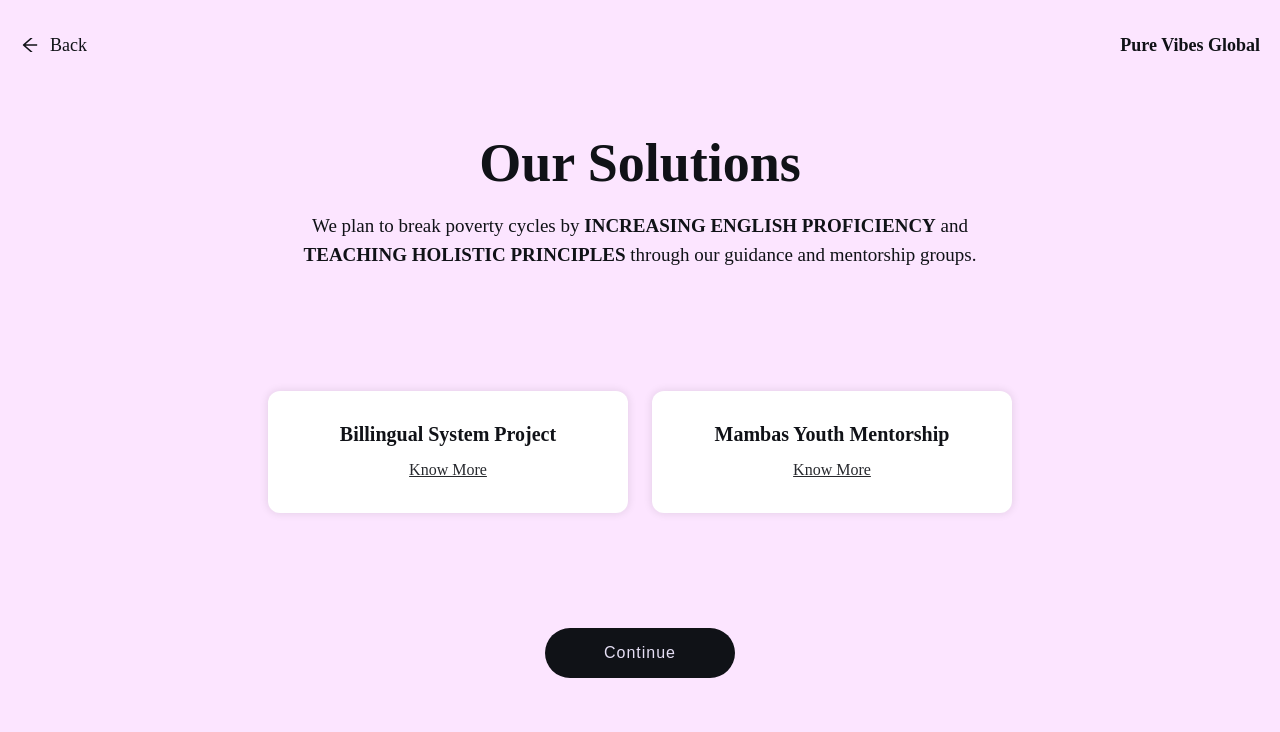
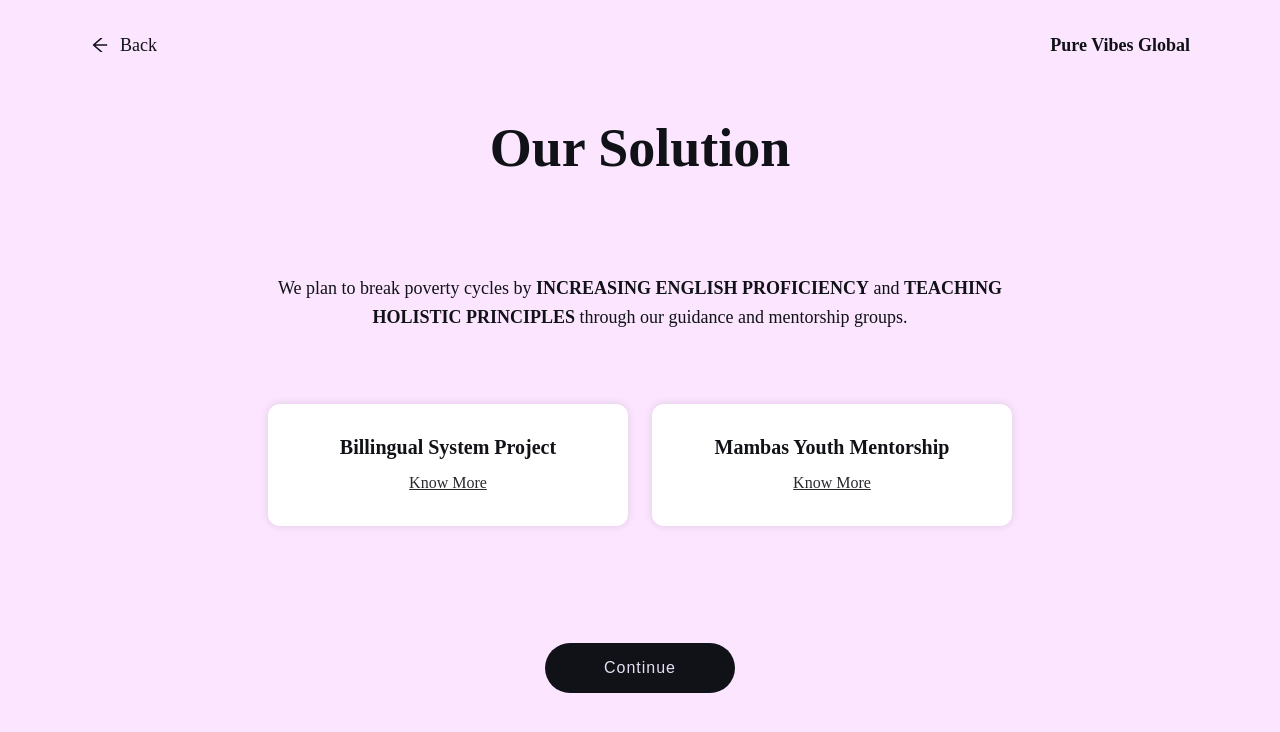
Before and after one commit to WS-Jedp/survey-pure-vibes, a React app: page /solutions in a window 1280 px wide. Shown: the top 732 px of the page. Built offline with nearby package versions, Linux system fonts and the light colour scheme; no server answers.

Commit message:
last features fixed 👌

```diff
--- a/package.json
+++ b/package.json
@@ -4,7 +4,7 @@
   "description": "Interactive survey for pure vibes to fidn the correct subscription plan for their users",
   "main": "src/index.jsx",
   "scripts": {
-    "dev": "webpack serve --mode development",
+    "dev": "webpack serve --mode development --host 0.0.0.0",
     "build": "webpack --mode production"
   },
   "repository": {
--- a/src/components/header/styles.js
+++ b/src/components/header/styles.js
@@ -12,6 +12,10 @@ export const HeaderWrapper = styled(motion.header)`
     max-width: 100%;
     height: 90px;
     padding: 2rem;
+
+    @media (min-width: 1080px) {
+        padding: 2rem 9rem;
+    }
 
     & a {
         display: flex;
--- a/src/containers/featuresMembership/index.jsx
+++ b/src/containers/featuresMembership/index.jsx
@@ -14,6 +14,9 @@ export const FeaturesMembership = ({ msgCompleteFeatures }) => {
     return (
         <FeaturesProvider>
             <FeatureContainerWrapper>
+                <h1>
+                    Membership Features
+                </h1>
                 <p>
                     Select one of the membership features to discover more about the benefits
                 </p>
--- a/src/containers/featuresMembership/styles.js
+++ b/src/containers/featuresMembership/styles.js
@@ -22,6 +22,11 @@ export const FeatureContainerWrapper = styled(motion.section)`
     justify-content: center;
     align-items: center;
 
+    & h1 {
+        margin-bottom: 2rem;
+        text-align: center;
+    }
+
     & p {
         width: 90%;
         text-align: center;
--- a/src/pages/Goal/index.jsx
+++ b/src/pages/Goal/index.jsx
@@ -16,17 +16,17 @@ export const Goal = () => {
         <LayoutSurvey>
             <SurveyPresentation title="" btnText="Continue" action={onBtn}>
                 <GoalWrapepr variants={containerVariants} initial="hidden" animate="visible">
-                    <motion.h2>
+                    <motion.h1>
                         OUR GOAL
+                    </motion.h1>
+                    <motion.h2 variants={upToDownVariants}>
+                        2.5 MILLION KIDS FREED FROM GENERATIONAL POVERTY
                     </motion.h2>
-                    <motion.h1 variants={upToDownVariants}>
-                        2.5 MILLION KIDS FREED FROM GENERATIONAL POVERTY
-                    </motion.h1>
                     <motion.p variants={upToDownVariants}>
                         Over 500 Million <b>children are living in poverty.</b>  Our goal is to lower that number by .5%.
                     </motion.p>
 
-                    <motion.h2 variants={leftToRightVariants}>WHICH ONES?</motion.h2>
+                    <motion.h3 variants={leftToRightVariants}>WHICH ONES?</motion.h3>
                     <motion.p variants={leftToRightVariants}>
                     We target children who live in <b>low to extremely low economic conditions</b> of our world. Specifically those without the resources to engage in foreign language courses.
                     </motion.p>
--- a/src/pages/Goal/styles.js
+++ b/src/pages/Goal/styles.js
@@ -14,6 +14,13 @@ export const GoalWrapepr = styled(motion.article)`
 
     @media(min-width:720px) {
         width: 70%;
+
+        & p {
+            width: 81%;
+        }
+        & p, b {
+            font-size: 2.3rem;
+        }
     }
 
     & h1, h4, h3, p {
--- a/src/pages/Ready/index.jsx
+++ b/src/pages/Ready/index.jsx
@@ -14,8 +14,11 @@ export const Ready = () => {
 
     return (
         <LayoutSurvey>
-            <SurveyPresentation title="Ready To Make An Impact?" btnText="Let's Go!" action={onBtn}>
+            <SurveyPresentation title="" btnText="Let's Go!" action={onBtn}>
                 <ReadyWrapper>
+                    <motion.h1 variants={leftToRightVariants}>
+                        Ready To Make An Impact?
+                    </motion.h1>
                     <motion.p variants={leftToRightVariants} exit={{opacity: 0}}>
                     We ask that you answer some questions to help us create <b>the perfect subscription for our members.</b>
                     <br />
--- a/src/pages/Ready/styles.js
+++ b/src/pages/Ready/styles.js
@@ -11,6 +11,10 @@ export const ReadyWrapper = styled(motion.div)`
     text-align: center;
     margin: auto;
 
+    & h1 {
+        margin-bottom: 2rem;
+    }
+
     @media (min-width: 720px) {
         width: 60%;
         & p,b  {
--- a/src/pages/Solutions/index.jsx
+++ b/src/pages/Solutions/index.jsx
@@ -4,7 +4,8 @@ import { LayoutSurvey } from '../../layouts/survey'
 import { SurveyPresentation } from '../../containers/surveyPresentation'
 import { SolutionsContent } from './styles'
 import { CardSolution } from '../../components/cardSolution'
-import { containerVariants, leftToRightVariants } from '../../styles/animations'
+import { containerVariants, leftToRightVariants, upToDownVariants } from '../../styles/animations'
+import { motion } from 'framer-motion'
 
 const OurSolutions = () => (<>
     We plan to break poverty cycles by <b>INCREASING ENGLISH PROFICIENCY</b> and <b>TEACHING HOLISTIC PRINCIPLES</b> through our guidance and mentorship groups.
@@ -18,8 +19,12 @@ export const Solutions = () => {
 
     return (
         <LayoutSurvey>
-            <SurveyPresentation title="Our Solutions" description={<OurSolutions />} btnText="Continue" action={onBtn}>
+            <SurveyPresentation title="Our Solution"  btnText="Continue" action={onBtn}>
                 <SolutionsContent variants={containerVariants} initial="hidden" animate="visible">
+                    <motion.p variants={upToDownVariants}>
+                        We plan to break poverty cycles by <b>INCREASING ENGLISH PROFICIENCY</b> and <b>TEACHING HOLISTIC PRINCIPLES</b> through our guidance and mentorship groups.
+                    </motion.p>
+                    <div className="solution-cards">
                         <CardSolution
                             title="Billingual System Project"
                             description="Know More"
@@ -34,6 +39,8 @@ export const Solutions = () => {
                             goTo="/mentorship-project"
                             variants={leftToRightVariants}
                         />
+                    </div>
+
                 </SolutionsContent>
             </SurveyPresentation>
         </LayoutSurvey>
--- a/src/pages/Solutions/styles.js
+++ b/src/pages/Solutions/styles.js
@@ -2,9 +2,36 @@ import styled from 'styled-components'
 import { motion } from 'framer-motion'
 
 export const SolutionsContent = styled(motion.div)`
+    position: relative;
     width: 100%;
     display: flex;
-    flex-flow: row wrap;
-    justify-content: center;
-    align-items: flex-start;
+    justify-content: flex-start;
+    align-items: center;
+    flex-flow: column nowrap;
+    text-align: center;
+
+    @media (min-width: 720px) {
+        & p {
+            margin: 3rem;
+        }
+    }
+    & p,b {
+        width: 90%;
+
+        @media (min-width: 720px) {
+            width: 60%;
+        }
+    }
+
+    & .solution-cards {
+        width: 100%;
+        display: flex;
+        flex-flow: row wrap;
+        justify-content: center;
+        align-items: flex-start;
+
+        @media (min-width: 720px) {
+            margin: 3rem;
+        }
+    }
 `
--- a/src/pages/Survey/Subscription.jsx
+++ b/src/pages/Survey/Subscription.jsx
@@ -21,6 +21,7 @@ import { favoriteFeatures } from '../../tools/responses'
 
 
 import { TexMembershiptWhy, TextCreativeCreatures, TextImpactIntiator, TextMembershipAdvantages, TextMembershipVision, TextTravelTripsters } from '../../tools/texts'
+import { motion } from 'framer-motion'
 
 export const Subscription = () => {
 
@@ -84,7 +85,8 @@ export const Subscription = () => {
 
                 <Route path={`${path}/features`}>
                     <SurveyPresentation
-                        title="Membership Features"
+                        // title="Membership Features"
+                        title=""
                         disabled={!allVisited}
                         action={() => onContinue()}
                     >
```
Lines whose indentation alone changed are shown as unchanged.
